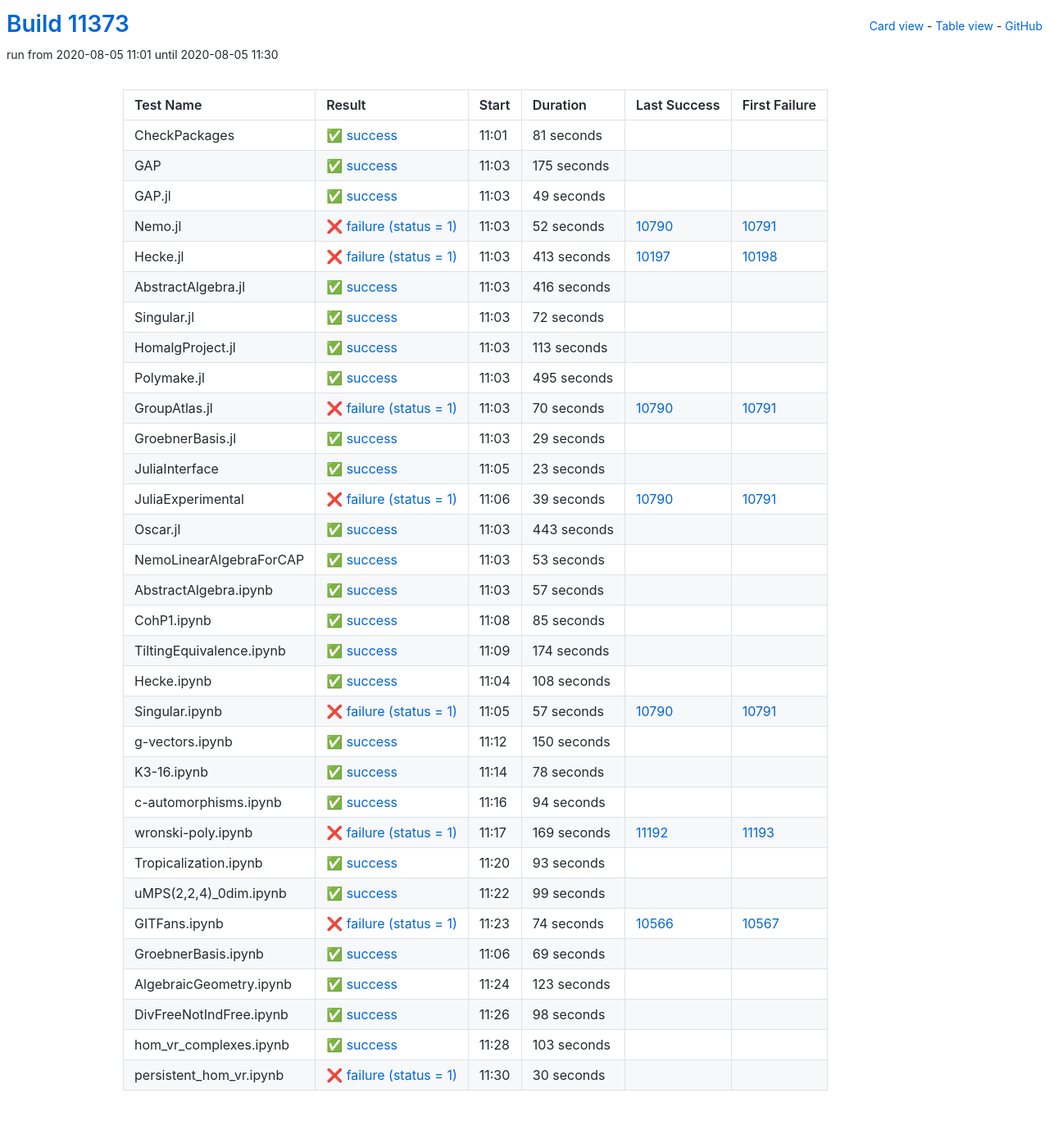
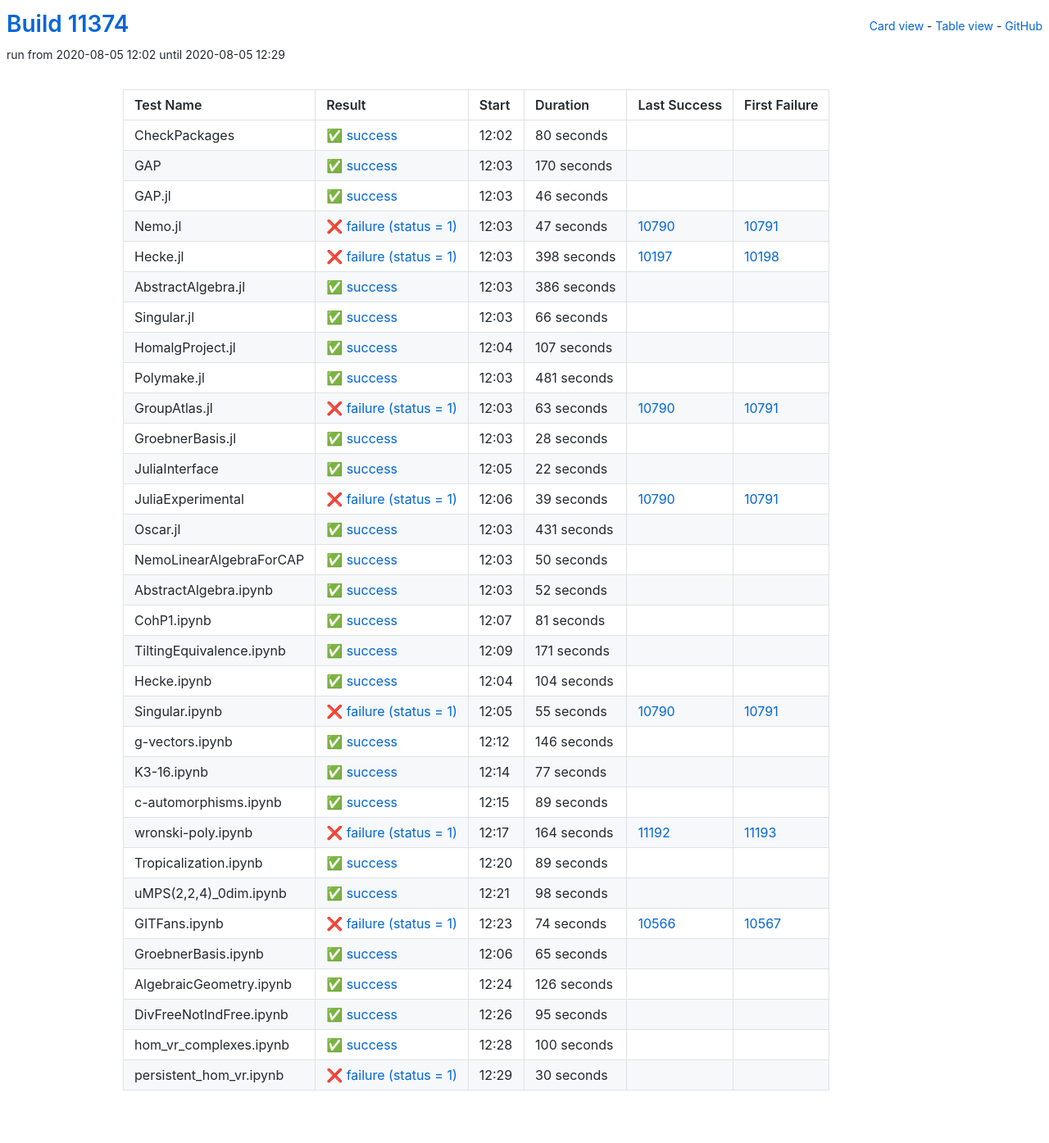
Before and after one commit to oscar-system/oscar-ci-status, a Jekyll site: the page built from table.html, in a window 1280 px wide. Shown: the whole page at 82% size. Built offline with Jekyll 4.4.1, drawn with Linux system fonts in a browser that asks for light colours.

Commit message:
Build #11374

```diff
--- a/_data/ci.yml
+++ b/_data/ci.yml
@@ -1,6 +1,6 @@
 ---
-build: 11373
-build_url: https://oscarci.mathematik.uni-kl.de/job/oscar/11373/
+build: 11374
+build_url: https://oscarci.mathematik.uni-kl.de/job/oscar/11374/
 job: oscar
 organization: oscar-system
 repo: oscar-ci-status
@@ -8,152 +8,152 @@
 tests:
 - name: CheckPackages
   id: checkpackages
-  log: https://oscarci.mathematik.uni-kl.de/job/oscar/11373/artifact/logs/build-11373/CheckPackages.log
-  start: 2020-08-05 11:01
+  log: https://oscarci.mathematik.uni-kl.de/job/oscar/11374/artifact/logs/build-11374/CheckPackages.log
+  start: 2020-08-05 12:02
   success: true
   exitcode: 0
   status: success
-  duration: 81
+  duration: 80
   last_success: false
   last_success_url:
   first_failure: false
   first_failure_url:
 - name: GAP
   id: gap
-  log: https://oscarci.mathematik.uni-kl.de/job/oscar/11373/artifact/logs/build-11373/GAP.log
-  start: 2020-08-05 11:03
+  log: https://oscarci.mathematik.uni-kl.de/job/oscar/11374/artifact/logs/build-11374/GAP.log
+  start: 2020-08-05 12:03
   success: true
   exitcode: 0
   status: success
-  duration: 175
+  duration: 170
   last_success: false
   last_success_url:
   first_failure: false
   first_failure_url:
 - name: GAP.jl
   id: gap-jl
-  log: https://oscarci.mathematik.uni-kl.de/job/oscar/11373/artifact/logs/build-11373/GAP.jl.log
-  start: 2020-08-05 11:03
+  log: https://oscarci.mathematik.uni-kl.de/job/oscar/11374/artifact/logs/build-11374/GAP.jl.log
+  start: 2020-08-05 12:03
   success: true
   exitcode: 0
   status: success
-  duration: 49
+  duration: 46
   last_success: false
   last_success_url:
   first_failure: false
   first_failure_url:
 - name: Nemo.jl
   id: nemo-jl
-  log: https://oscarci.mathematik.uni-kl.de/job/oscar/11373/artifact/logs/build-11373/Nemo.jl.log
-  start: 2020-08-05 11:03
+  log: https://oscarci.mathematik.uni-kl.de/job/oscar/11374/artifact/logs/build-11374/Nemo.jl.log
+  start: 2020-08-05 12:03
   success: false
   exitcode: 1
   status: failure
-  duration: 52
+  duration: 47
   last_success: 10790
   last_success_url: https://oscarci.mathematik.uni-kl.de/job/oscar/10790/
   first_failure: 10791
   first_failure_url: https://oscarci.mathematik.uni-kl.de/job/oscar/10791/
 - name: Hecke.jl
   id: hecke-jl
-  log: https://oscarci.mathematik.uni-kl.de/job/oscar/11373/artifact/logs/build-11373/Hecke.jl.log
-  start: 2020-08-05 11:03
+  log: https://oscarci.mathematik.uni-kl.de/job/oscar/11374/artifact/logs/build-11374/Hecke.jl.log
+  start: 2020-08-05 12:03
   success: false
   exitcode: 1
   status: failure
-  duration: 413
+  duration: 398
   last_success: 10197
   last_success_url: https://oscarci.mathematik.uni-kl.de/job/oscar/10197/
   first_failure: 10198
   first_failure_url: https://oscarci.mathematik.uni-kl.de/job/oscar/10198/
 - name: AbstractAlgebra.jl
   id: abstractalgebra-jl
-  log: https://oscarci.mathematik.uni-kl.de/job/oscar/11373/artifact/logs/build-11373/AbstractAlgebra.jl.log
-  start: 2020-08-05 11:03
+  log: https://oscarci.mathematik.uni-kl.de/job/oscar/11374/artifact/logs/build-11374/AbstractAlgebra.jl.log
+  start: 2020-08-05 12:03
   success: true
   exitcode: 0
   status: success
-  duration: 416
+  duration: 386
   last_success: false
   last_success_url:
   first_failure: false
   first_failure_url:
 - name: Singular.jl
   id: singular-jl
-  log: https://oscarci.mathematik.uni-kl.de/job/oscar/11373/artifact/logs/build-11373/Singular.jl.log
-  start: 2020-08-05 11:03
+  log: https://oscarci.mathematik.uni-kl.de/job/oscar/11374/artifact/logs/build-11374/Singular.jl.log
+  start: 2020-08-05 12:03
   success: true
   exitcode: 0
   status: success
-  duration: 72
+  duration: 66
   last_success: false
   last_success_url:
   first_failure: false
   first_failure_url:
 - name: HomalgProject.jl
   id: homalgproject-jl
-  log: https://oscarci.mathematik.uni-kl.de/job/oscar/11373/artifact/logs/build-11373/HomalgProject.jl.log
-  start: 2020-08-05 11:03
+  log: https://oscarci.mathematik.uni-kl.de/job/oscar/11374/artifact/logs/build-11374/HomalgProject.jl.log
+  start: 2020-08-05 12:04
   success: true
   exitcode: 0
   status: success
-  duration: 113
+  duration: 107
   last_success: false
   last_success_url:
   first_failure: false
   first_failure_url:
 - name: Polymake.jl
   id: polymake-jl
-  log: https://oscarci.mathematik.uni-kl.de/job/oscar/11373/artifact/logs/build-11373/Polymake.jl.log
-  start: 2020-08-05 11:03
+  log: https://oscarci.mathematik.uni-kl.de/job/oscar/11374/artifact/logs/build-11374/Polymake.jl.log
+  start: 2020-08-05 12:03
   success: true
   exitcode: 0
   status: success
-  duration: 495
+  duration: 481
   last_success: false
   last_success_url:
   first_failure: false
   first_failure_url:
 - name: GroupAtlas.jl
   id: groupatlas-jl
-  log: https://oscarci.mathematik.uni-kl.de/job/oscar/11373/artifact/logs/build-11373/GroupAtlas.jl.log
-  start: 2020-08-05 11:03
+  log: https://oscarci.mathematik.uni-kl.de/job/oscar/11374/artifact/logs/build-11374/GroupAtlas.jl.log
+  start: 2020-08-05 12:03
   success: false
   exitcode: 1
   status: failure
-  duration: 70
+  duration: 63
   last_success: 10790
   last_success_url: https://oscarci.mathematik.uni-kl.de/job/oscar/10790/
   first_failure: 10791
   first_failure_url: https://oscarci.mathematik.uni-kl.de/job/oscar/10791/
 - name: GroebnerBasis.jl
   id: groebnerbasis-jl
-  log: https://oscarci.mathematik.uni-kl.de/job/oscar/11373/artifact/logs/build-11373/GroebnerBasis.jl.log
-  start: 2020-08-05 11:03
+  log: https://oscarci.mathematik.uni-kl.de/job/oscar/11374/artifact/logs/build-11374/GroebnerBasis.jl.log
+  start: 2020-08-05 12:03
   success: true
   exitcode: 0
   status: success
-  duration: 29
+  duration: 28
   last_success: false
   last_success_url:
   first_failure: false
   first_failure_url:
 - name: JuliaInterface
   id: juliainterface
-  log: https://oscarci.mathematik.uni-kl.de/job/oscar/11373/artifact/logs/build-11373/JuliaInterface.log
-  start: 2020-08-05 11:05
+  log: https://oscarci.mathematik.uni-kl.de/job/oscar/11374/artifact/logs/build-11374/JuliaInterface.log
+  start: 2020-08-05 12:05
   success: true
   exitcode: 0
   status: success
-  duration: 23
+  duration: 22
   last_success: false
   last_success_url:
   first_failure: false
   first_failure_url:
 - name: JuliaExperimental
   id: juliaexperimental
-  log: https://oscarci.mathematik.uni-kl.de/job/oscar/11373/artifact/logs/build-11373/JuliaExperimental.log
-  start: 2020-08-05 11:06
+  log: https://oscarci.mathematik.uni-kl.de/job/oscar/11374/artifact/logs/build-11374/JuliaExperimental.log
+  start: 2020-08-05 12:06
   success: false
   exitcode: 1
   status: failure
@@ -164,164 +164,164 @@
   first_failure_url: https://oscarci.mathematik.uni-kl.de/job/oscar/10791/
 - name: Oscar.jl
   id: oscar-jl
-  log: https://oscarci.mathematik.uni-kl.de/job/oscar/11373/artifact/logs/build-11373/Oscar.jl.log
-  start: 2020-08-05 11:03
+  log: https://oscarci.mathematik.uni-kl.de/job/oscar/11374/artifact/logs/build-11374/Oscar.jl.log
+  start: 2020-08-05 12:03
   success: true
   exitcode: 0
   status: success
-  duration: 443
+  duration: 431
   last_success: false
   last_success_url:
   first_failure: false
   first_failure_url:
 - name: NemoLinearAlgebraForCAP
   id: nemolinearalgebraforcap
-  log: https://oscarci.mathematik.uni-kl.de/job/oscar/11373/artifact/logs/build-11373/NemoLinearAlgebraForCAP.log
-  start: 2020-08-05 11:03
+  log: https://oscarci.mathematik.uni-kl.de/job/oscar/11374/artifact/logs/build-11374/NemoLinearAlgebraForCAP.log
+  start: 2020-08-05 12:03
   success: true
   exitcode: 0
   status: success
-  duration: 53
+  duration: 50
   last_success: false
   last_success_url:
   first_failure: false
   first_failure_url:
 - name: AbstractAlgebra.ipynb
   id: abstractalgebra-ipynb
-  log: https://oscarci.mathematik.uni-kl.de/job/oscar/11373/artifact/logs/build-11373/AbstractAlgebra.ipynb.log
-  start: 2020-08-05 11:03
+  log: https://oscarci.mathematik.uni-kl.de/job/oscar/11374/artifact/logs/build-11374/AbstractAlgebra.ipynb.log
+  start: 2020-08-05 12:03
   success: true
   exitcode: 0
   status: success
-  duration: 57
+  duration: 52
   last_success: false
   last_success_url:
   first_failure: false
   first_failure_url:
 - name: CohP1.ipynb
   id: cohp1-ipynb
-  log: https://oscarci.mathematik.uni-kl.de/job/oscar/11373/artifact/logs/build-11373/CohP1.ipynb.log
-  start: 2020-08-05 11:08
+  log: https://oscarci.mathematik.uni-kl.de/job/oscar/11374/artifact/logs/build-11374/CohP1.ipynb.log
+  start: 2020-08-05 12:07
   success: true
   exitcode: 0
   status: success
-  duration: 85
+  duration: 81
   last_success: false
   last_success_url:
   first_failure: false
   first_failure_url:
 - name: TiltingEquivalence.ipynb
   id: tiltingequivalence-ipynb
-  log: https://oscarci.mathematik.uni-kl.de/job/oscar/11373/artifact/logs/build-11373/TiltingEquivalence.ipynb.log
-  start: 2020-08-05 11:09
+  log: https://oscarci.mathematik.uni-kl.de/job/oscar/11374/artifact/logs/build-11374/TiltingEquivalence.ipynb.log
+  start: 2020-08-05 12:09
   success: true
   exitcode: 0
   status: success
-  duration: 174
+  duration: 171
   last_success: false
   last_success_url:
   first_failure: false
   first_failure_url:
 - name: Hecke.ipynb
   id: hecke-ipynb
-  log: https://oscarci.mathematik.uni-kl.de/job/oscar/11373/artifact/logs/build-11373/Hecke.ipynb.log
-  start: 2020-08-05 11:04
+  log: https://oscarci.mathematik.uni-kl.de/job/oscar/11374/artifact/logs/build-11374/Hecke.ipynb.log
+  start: 2020-08-05 12:04
   success: true
   exitcode: 0
   status: success
-  duration: 108
+  duration: 104
   last_success: false
   last_success_url:
   first_failure: false
   first_failure_url:
 - name: Singular.ipynb
   id: singular-ipynb
-  log: https://oscarci.mathematik.uni-kl.de/job/oscar/11373/artifact/logs/build-11373/Singular.ipynb.log
-  start: 2020-08-05 11:05
+  log: https://oscarci.mathematik.uni-kl.de/job/oscar/11374/artifact/logs/build-11374/Singular.ipynb.log
+  start: 2020-08-05 12:05
   success: false
   exitcode: 1
   status: failure
-  duration: 57
+  duration: 55
   last_success: 10790
   last_success_url: https://oscarci.mathematik.uni-kl.de/job/oscar/10790/
   first_failure: 10791
   first_failure_url: https://oscarci.mathematik.uni-kl.de/job/oscar/10791/
 - name: g-vectors.ipynb
   id: g-vectors-ipynb
-  log: https://oscarci.mathematik.uni-kl.de/job/oscar/11373/artifact/logs/build-11373/g-vectors.ipynb.log
-  start: 2020-08-05 11:12
+  log: https://oscarci.mathematik.uni-kl.de/job/oscar/11374/artifact/logs/build-11374/g-vectors.ipynb.log
+  start: 2020-08-05 12:12
   success: true
   exitcode: 0
   status: success
-  duration: 150
+  duration: 146
   last_success: false
   last_success_url:
   first_failure: false
   first_failure_url:
 - name: K3-16.ipynb
   id: k3-16-ipynb
-  log: https://oscarci.mathematik.uni-kl.de/job/oscar/11373/artifact/logs/build-11373/K3-16.ipynb.log
-  start: 2020-08-05 11:14
+  log: https://oscarci.mathematik.uni-kl.de/job/oscar/11374/artifact/logs/build-11374/K3-16.ipynb.log
+  start: 2020-08-05 12:14
   success: true
   exitcode: 0
   status: success
-  duration: 78
+  duration: 77
   last_success: false
   last_success_url:
   first_failure: false
   first_failure_url:
 - name: c-automorphisms.ipynb
   id: c-automorphisms-ipynb
-  log: https://oscarci.mathematik.uni-kl.de/job/oscar/11373/artifact/logs/build-11373/c-automorphisms.ipynb.log
-  start: 2020-08-05 11:16
+  log: https://oscarci.mathematik.uni-kl.de/job/oscar/11374/artifact/logs/build-11374/c-automorphisms.ipynb.log
+  start: 2020-08-05 12:15
   success: true
   exitcode: 0
   status: success
-  duration: 94
+  duration: 89
   last_success: false
   last_success_url:
   first_failure: false
   first_failure_url:
 - name: wronski-poly.ipynb
   id: wronski-poly-ipynb
-  log: https://oscarci.mathematik.uni-kl.de/job/oscar/11373/artifact/logs/build-11373/wronski-poly.ipynb.log
-  start: 2020-08-05 11:17
+  log: https://oscarci.mathematik.uni-kl.de/job/oscar/11374/artifact/logs/build-11374/wronski-poly.ipynb.log
+  start: 2020-08-05 12:17
   success: false
   exitcode: 1
   status: failure
-  duration: 169
+  duration: 164
   last_success: 11192
   last_success_url: https://oscarci.mathematik.uni-kl.de/job/oscar/11192/
   first_failure: 11193
   first_failure_url: https://oscarci.mathematik.uni-kl.de/job/oscar/11193/
 - name: Tropicalization.ipynb
   id: tropicalization-ipynb
-  log: https://oscarci.mathematik.uni-kl.de/job/oscar/11373/artifact/logs/build-11373/Tropicalization.ipynb.log
-  start: 2020-08-05 11:20
+  log: https://oscarci.mathematik.uni-kl.de/job/oscar/11374/artifact/logs/build-11374/Tropicalization.ipynb.log
+  start: 2020-08-05 12:20
   success: true
   exitcode: 0
   status: success
-  duration: 93
+  duration: 89
   last_success: false
   last_success_url:
   first_failure: false
   first_failure_url:
 - name: uMPS(2,2,4)_0dim.ipynb
   id: umps-2-2-4-0dim-ipynb
-  log: https://oscarci.mathematik.uni-kl.de/job/oscar/11373/artifact/logs/build-11373/uMPS-2-2-4-_0dim.ipynb.log
-  start: 2020-08-05 11:22
+  log: https://oscarci.mathematik.uni-kl.de/job/oscar/11374/artifact/logs/build-11374/uMPS-2-2-4-_0dim.ipynb.log
+  start: 2020-08-05 12:21
   success: true
   exitcode: 0
   status: success
-  duration: 99
+  duration: 98
   last_success: false
   last_success_url:
   first_failure: false
   first_failure_url:
 - name: GITFans.ipynb
   id: gitfans-ipynb
-  log: https://oscarci.mathematik.uni-kl.de/job/oscar/11373/artifact/logs/build-11373/GITFans.ipynb.log
-  start: 2020-08-05 11:23
+  log: https://oscarci.mathematik.uni-kl.de/job/oscar/11374/artifact/logs/build-11374/GITFans.ipynb.log
+  start: 2020-08-05 12:23
   success: false
   exitcode: 1
   status: failure
@@ -332,56 +332,56 @@
   first_failure_url: https://oscarci.mathematik.uni-kl.de/job/oscar/10567/
 - name: GroebnerBasis.ipynb
   id: groebnerbasis-ipynb
-  log: https://oscarci.mathematik.uni-kl.de/job/oscar/11373/artifact/logs/build-11373/GroebnerBasis.ipynb.log
-  start: 2020-08-05 11:06
+  log: https://oscarci.mathematik.uni-kl.de/job/oscar/11374/artifact/logs/build-11374/GroebnerBasis.ipynb.log
+  start: 2020-08-05 12:06
   success: true
   exitcode: 0
   status: success
-  duration: 69
+  duration: 65
   last_success: false
   last_success_url:
   first_failure: false
   first_failure_url:
 - name: AlgebraicGeometry.ipynb
   id: algebraicgeometry-ipynb
-  log: https://oscarci.mathematik.uni-kl.de/job/oscar/11373/artifact/logs/build-11373/AlgebraicGeometry.ipynb.log
-  start: 2020-08-05 11:24
+  log: https://oscarci.mathematik.uni-kl.de/job/oscar/11374/artifact/logs/build-11374/AlgebraicGeometry.ipynb.log
+  start: 2020-08-05 12:24
   success: true
   exitcode: 0
   status: success
-  duration: 123
+  duration: 126
   last_success: false
   last_success_url:
   first_failure: false
   first_failure_url:
 - name: DivFreeNotIndFree.ipynb
   id: divfreenotindfree-ipynb
-  log: https://oscarci.mathematik.uni-kl.de/job/oscar/11373/artifact/logs/build-11373/DivFreeNotIndFree.ipynb.log
-  start: 2020-08-05 11:26
+  log: https://oscarci.mathematik.uni-kl.de/job/oscar/11374/artifact/logs/build-11374/DivFreeNotIndFree.ipynb.log
+  start: 2020-08-05 12:26
   success: true
   exitcode: 0
   status: success
-  duration: 98
+  duration: 95
   last_success: false
   last_success_url:
   first_failure: false
   first_failure_url:
 - name: hom_vr_complexes.ipynb
   id: hom-vr-complexes-ipynb
-  log: https://oscarci.mathematik.uni-kl.de/job/oscar/11373/artifact/logs/build-11373/hom_vr_complexes.ipynb.log
-  start: 2020-08-05 11:28
+  log: https://oscarci.mathematik.uni-kl.de/job/oscar/11374/artifact/logs/build-11374/hom_vr_complexes.ipynb.log
+  start: 2020-08-05 12:28
   success: true
   exitcode: 0
   status: success
-  duration: 103
+  duration: 100
   last_success: false
   last_success_url:
   first_failure: false
   first_failure_url:
 - name: persistent_hom_vr.ipynb
   id: persistent-hom-vr-ipynb
-  log: https://oscarci.mathematik.uni-kl.de/job/oscar/11373/artifact/logs/build-11373/persistent_hom_vr.ipynb.log
-  start: 2020-08-05 11:30
+  log: https://oscarci.mathematik.uni-kl.de/job/oscar/11374/artifact/logs/build-11374/persistent_hom_vr.ipynb.log
+  start: 2020-08-05 12:29
   success: false
   exitcode: 1
   status: failure
```
Also changed, not shown: README.md.
